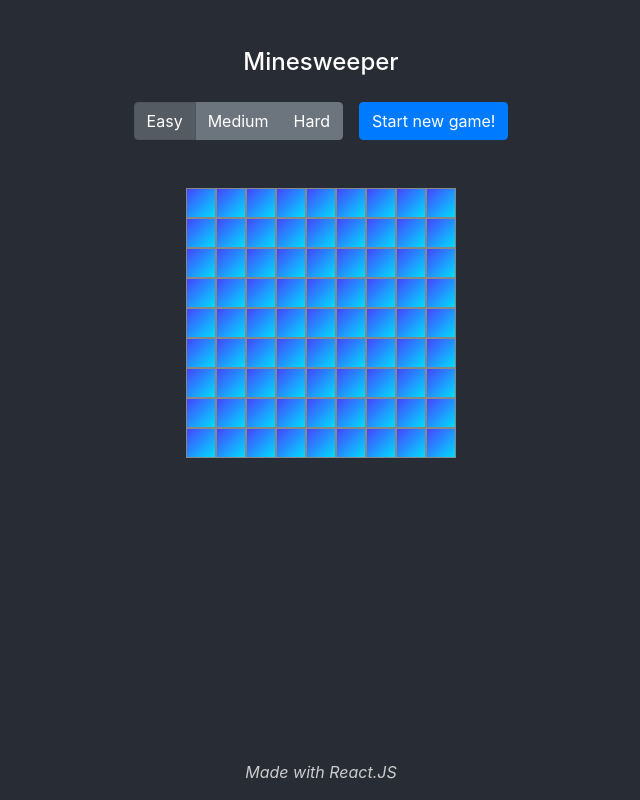
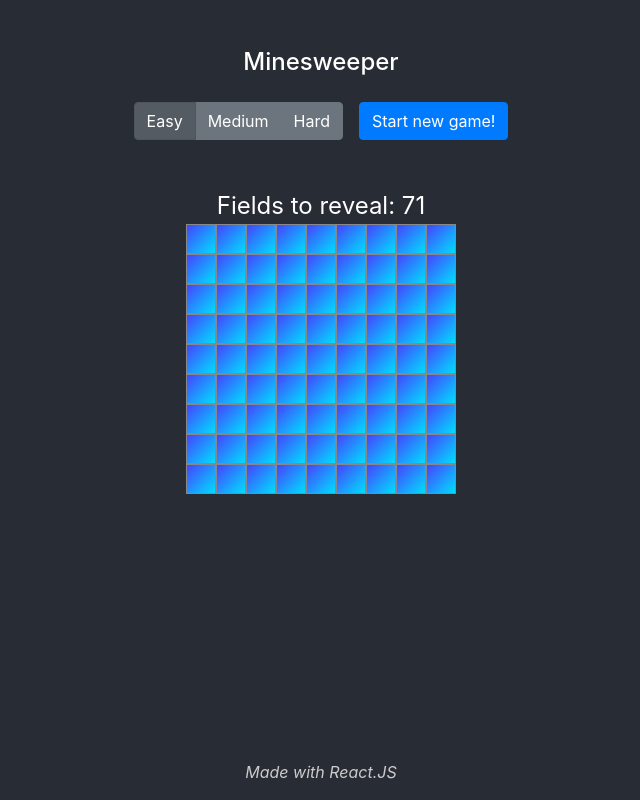
Before and after one commit to PeterGuntermann/minesweeper, a React (Create React App) app: page / in a window 1280 px wide. Shown: the whole page, without its empty margins (319-959 px from the left). Built offline with nearby package versions, Linux system fonts and the light colour scheme.

Commit message:
Implement win condition

```diff
--- a/src/components/Minesweeper.tsx
+++ b/src/components/Minesweeper.tsx
@@ -40,10 +40,18 @@ export class Minesweeper extends React.Component<MinesweeperProps, MinesweeperSt
     };
 
     handleReveal = (field: FieldModel) => {
+        const { board } = this.state;
+
         if (field.hasMine) {
-            this.state.board.revealAllFields();
+            board.revealAllFields();
+            console.log('You lose!');
         } else {
             this.revealFieldsRecursively(field);
+        }
+
+        if (board.numberOfFieldsToReveal === 0) {
+            board.revealAllFields();
+            console.log('You win!');
         }
         this.rerenderBoard();
     };
@@ -86,6 +94,7 @@ export class Minesweeper extends React.Component<MinesweeperProps, MinesweeperSt
                 key={randomlyCreatedKeyToResetTheStatesOfAllFields}
             >
                 <LevelChooser onStartNewGameClick={this.startNewGame} />
+                <div>Fields to reveal: {this.state.board.numberOfFieldsToReveal}</div>
 
                 {this.board()}
             </section>
--- a/src/components/board.class.ts
+++ b/src/components/board.class.ts
@@ -4,6 +4,8 @@ import { Position } from '../types/position.interface';
 export class Board {
     private readonly fields: FieldModel[];
     private readonly minePositions: Position[];
+
+    private numberOfRevealedFields = 0;
 
     constructor(
         public readonly numberOfColumns: number,
@@ -22,6 +24,10 @@ export class Board {
         return this.numberOfRows * this.numberOfColumns;
     }
 
+    get numberOfFieldsToReveal(): number {
+        return this.numberOfFields - this.numberOfMines - this.numberOfRevealedFields;
+    }
+
     get allFields(): FieldModel[] {
         return this.fields;
     }
@@ -33,6 +39,7 @@ export class Board {
     revealField(field: FieldModel): void {
         const boardField = this.getFieldByPosition(field.position);
         if (boardField) boardField.isRevealed = true;
+        this.numberOfRevealedFields++;
     }
 
     revealAllFields(): void {
```
